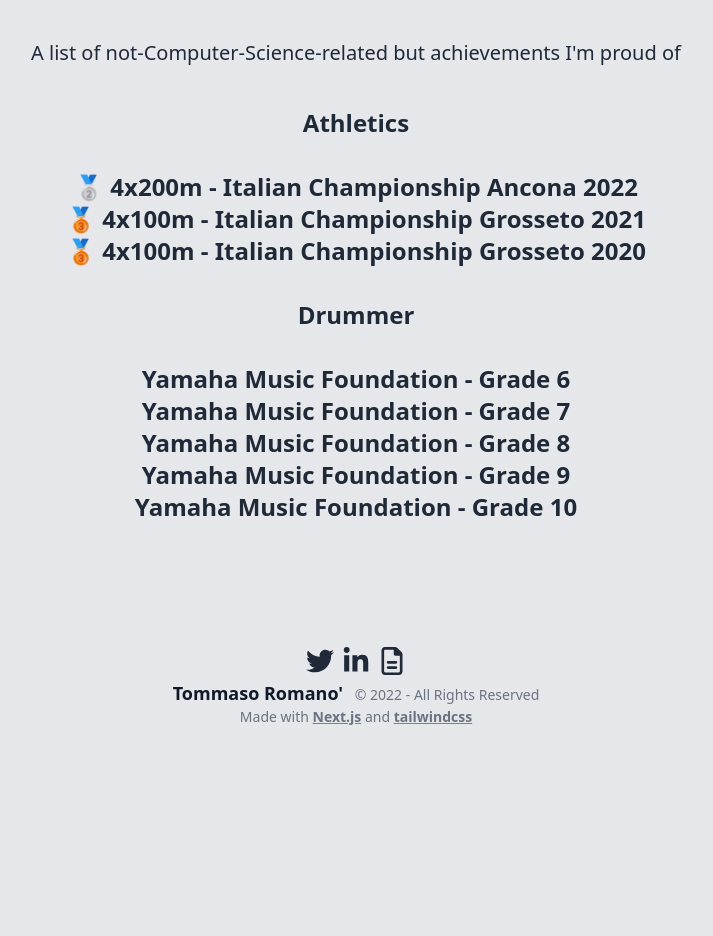
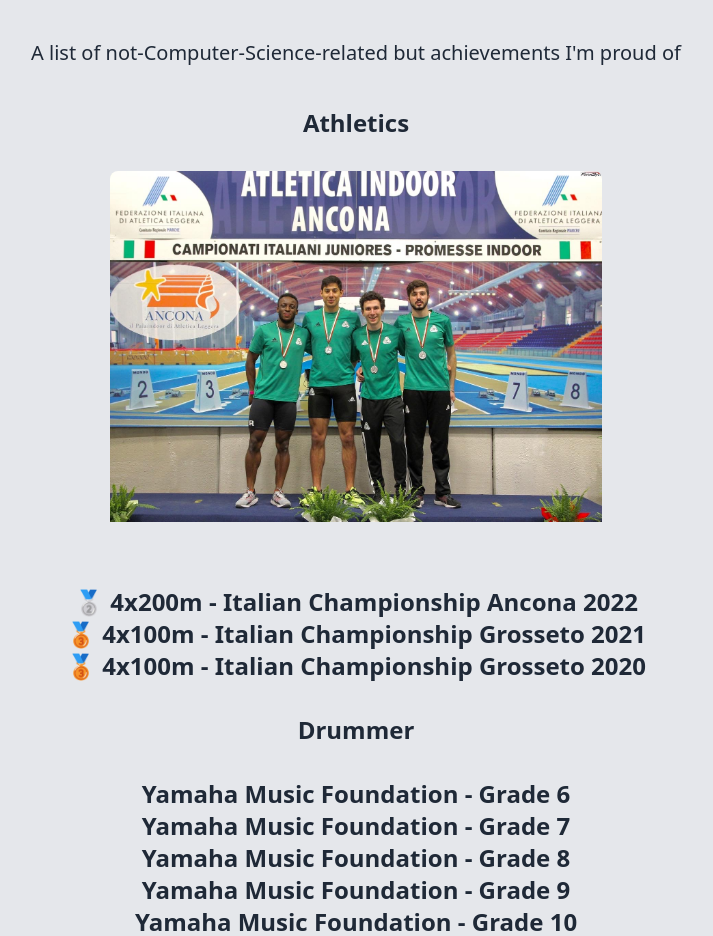
Before and after one commit to tommasoromano/tommasoromano.com, a Next.js app: page / in a window 1280 px wide. Shown: the part 5720-6656 px from the top of the page, without its empty margins (284-997 px from the left). Before the commit the page ends 6471 px from the top, so only its background shows below. Built offline with nearby package versions, Linux system fonts and the light colour scheme.

Commit message:
athletics

```diff
--- a/pages/index.js
+++ b/pages/index.js
@@ -133,6 +133,15 @@ export default function Home() {
             className="text-2xl font-bold text-center"
         >
         <section>Athletics</section>
+        <div
+        className="p-8"
+        >
+        <img
+          // src="/me/IMG_0440.PNG"
+          src="/me/IMG_4378.JPG"
+          className="w-3/4 md:w-3/4 rounded-t-lg aspect-[7/5] m-auto object-center"
+        />
+        </div>
         <br></br>
         <section>&#129352; 4x200m - Italian Championship Ancona 2022</section>
           <section>&#129353; 4x100m - Italian Championship Grosseto 2021</section>
```
